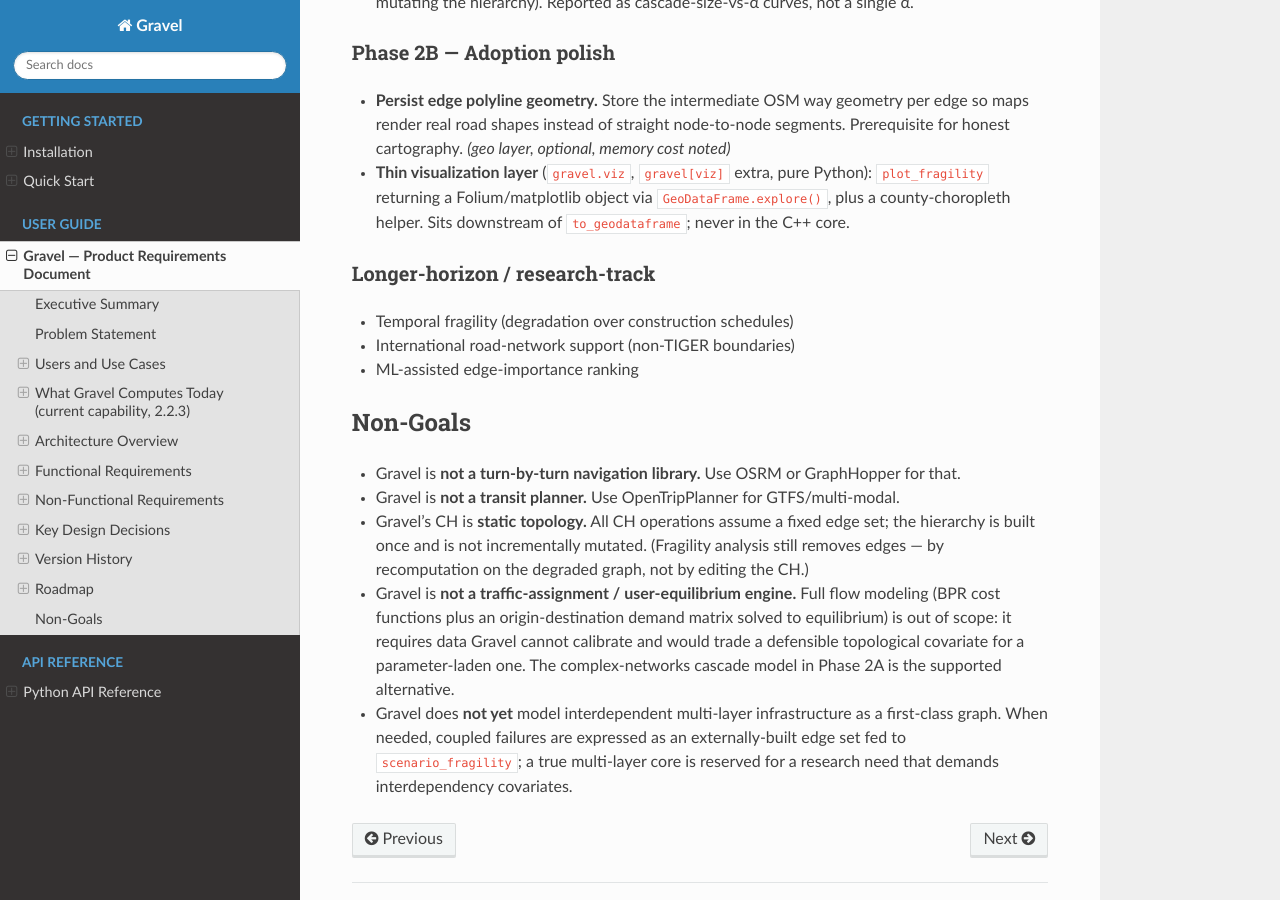
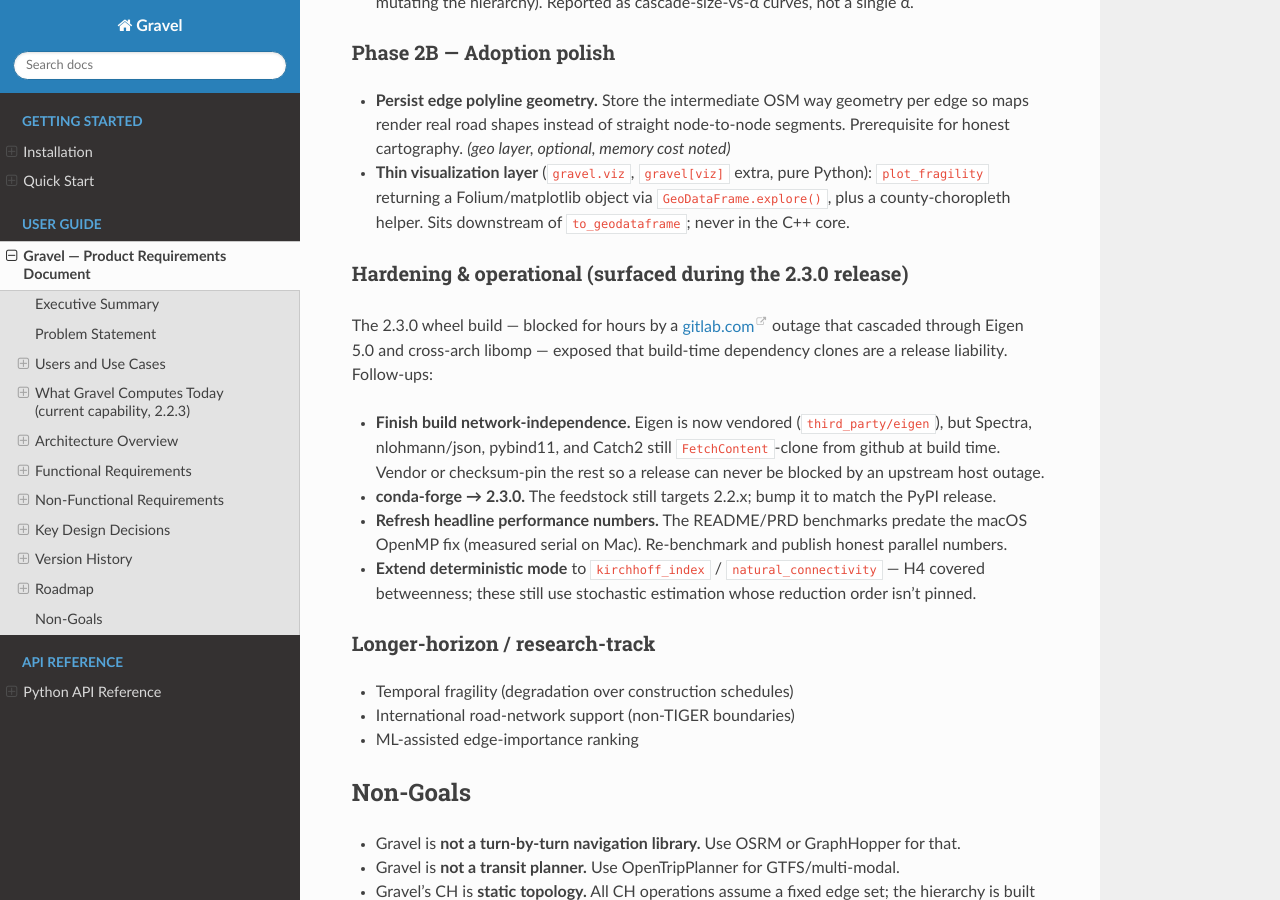
Before and after one commit to rhoekstr/gravel, a Sphinx documentation site: the page built from docs/PRD.md, in a window 1280 px wide and 900 px high, scrolled down 10298 px. Built offline with Sphinx 7.4.7 and the Read the Docs theme 3.1.0, drawn with Linux system fonts in a browser that asks for light colours; pages that are not in the unit, such as notebooks, are missing from menus.

Commit message:
docs(prd): add hardening/operational track to roadmap
Post-2.3.0 follow-ups surfaced during the release: finish build
network-independence (vendor/pin remaining github FetchContent deps),
conda-forge 2.3.0 bump, refresh macOS perf numbers, extend deterministic
mode to kirchhoff/natural_connectivity.

Co-Authored-By: Claude Opus 4.8 <noreply@anthropic.com>

```diff
--- a/docs/PRD.md
+++ b/docs/PRD.md
@@ -398,6 +398,20 @@ the next.
   returning a Folium/matplotlib object via `GeoDataFrame.explore()`, plus a county-choropleth helper.
   Sits downstream of `to_geodataframe`; never in the C++ core.
 
+### Hardening & operational (surfaced during the 2.3.0 release)
+
+The 2.3.0 wheel build — blocked for hours by a gitlab.com outage that cascaded through Eigen 5.0 and
+cross-arch libomp — exposed that build-time dependency clones are a release liability. Follow-ups:
+
+- **Finish build network-independence.** Eigen is now vendored (`third_party/eigen`), but Spectra,
+  nlohmann/json, pybind11, and Catch2 still `FetchContent`-clone from github at build time. Vendor or
+  checksum-pin the rest so a release can never be blocked by an upstream host outage.
+- **conda-forge → 2.3.0.** The feedstock still targets 2.2.x; bump it to match the PyPI release.
+- **Refresh headline performance numbers.** The README/PRD benchmarks predate the macOS OpenMP fix
+  (measured serial on Mac). Re-benchmark and publish honest parallel numbers.
+- **Extend deterministic mode** to `kirchhoff_index` / `natural_connectivity` — H4 covered betweenness;
+  these still use stochastic estimation whose reduction order isn't pinned.
+
 ### Longer-horizon / research-track
 
 - Temporal fragility (degradation over construction schedules)
```
